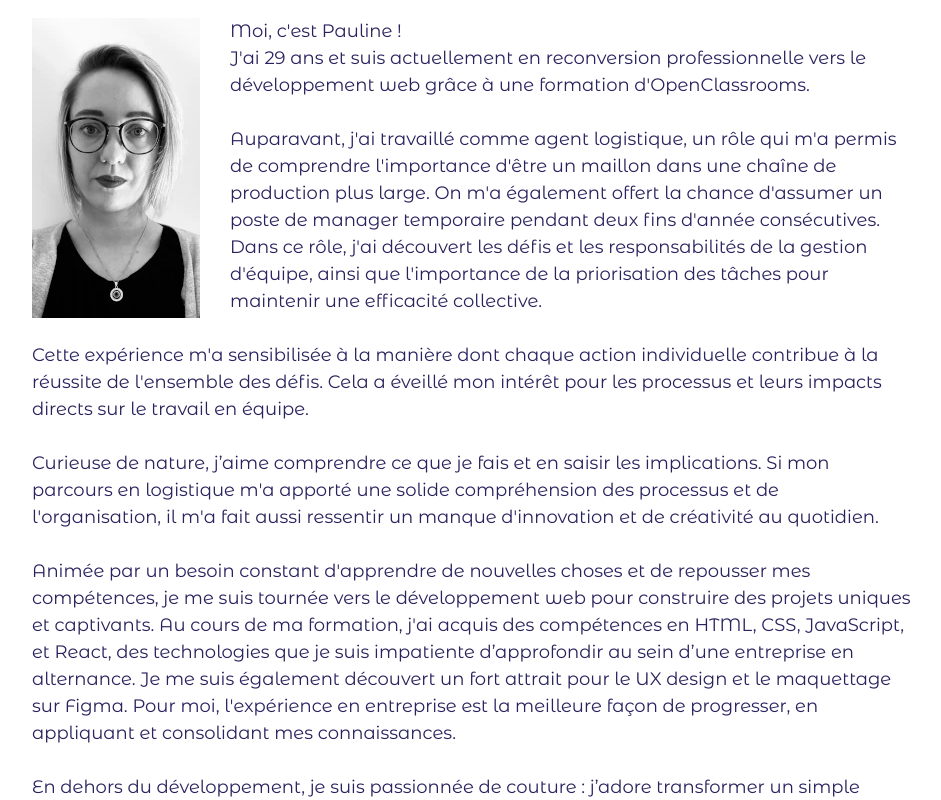
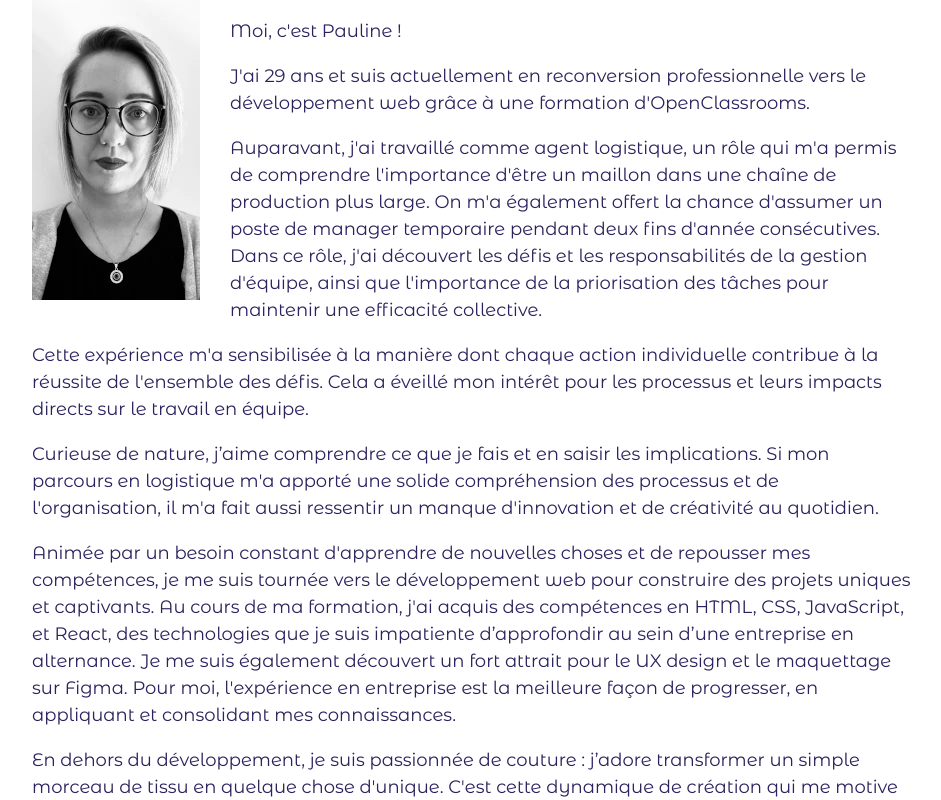
Before and after one commit to pauline-delacour/Mon-Portfolio, a React (Create React App) app: page /about in a window 1280 px wide. Shown: the part 260-1060 px from the top of the page, without its empty margins (168-1109 px from the left). Built offline with nearby package versions, Linux system fonts and the light colour scheme.

Commit message:
Mise en place de bonne pratique en supprimant les balise <br/>

```diff
--- a/src/pages/About.jsx
+++ b/src/pages/About.jsx
@@ -3,51 +3,55 @@ import Photo from "../assets/paulinedelacour.webp";
 const About = () => {
   return (
     <article className="apropos">
+      <div>
+        <img src={Photo} alt="Pauline Delacour " />
+        <p>Moi, c'est Pauline ! </p>
         <p>
-        <img src={Photo} alt="Pauline Delacour " />
-        Moi, c'est Pauline !<br />
-        J'ai 29 ans et suis actuellement en reconversion professionnelle vers le
-        développement web grâce à une formation d'OpenClassrooms.
-        <br />
-        <br />
+          J'ai 29 ans et suis actuellement en reconversion professionnelle vers
+          le développement web grâce à une formation d'OpenClassrooms.
+        </p>
+
+        <p>
           Auparavant, j'ai travaillé comme agent logistique, un rôle qui m'a
           permis de comprendre l'importance d'être un maillon dans une chaîne de
           production plus large. On m'a également offert la chance d'assumer un
-        poste de manager temporaire pendant deux fins d'année consécutives. Dans
-        ce rôle, j'ai découvert les défis et les responsabilités de la gestion
-        d'équipe, ainsi que l'importance de la priorisation des tâches pour
-        maintenir une efficacité collective.
-        <br />
-        <br />
+          poste de manager temporaire pendant deux fins d'année consécutives.
+          Dans ce rôle, j'ai découvert les défis et les responsabilités de la
+          gestion d'équipe, ainsi que l'importance de la priorisation des tâches
+          pour maintenir une efficacité collective.
+        </p>
+
+        <p>
           Cette expérience m'a sensibilisée à la manière dont chaque action
           individuelle contribue à la réussite de l'ensemble des défis. Cela a
           éveillé mon intérêt pour les processus et leurs impacts directs sur le
           travail en équipe.
-        <br />
-        <br />
+        </p>
+        <p>
           Curieuse de nature, j’aime comprendre ce que je fais et en saisir les
           implications. Si mon parcours en logistique m'a apporté une solide
           compréhension des processus et de l'organisation, il m'a fait aussi
           ressentir un manque d'innovation et de créativité au quotidien.
-        <br />
-        <br />
+        </p>
+        <p>
           Animée par un besoin constant d'apprendre de nouvelles choses et de
-        repousser mes compétences, je me suis tournée vers le développement web
-        pour construire des projets uniques et captivants. Au cours de ma
+          repousser mes compétences, je me suis tournée vers le développement
+          web pour construire des projets uniques et captivants. Au cours de ma
           formation, j'ai acquis des compétences en HTML, CSS, JavaScript, et
           React, des technologies que je suis impatiente d’approfondir au sein
           d’une entreprise en alternance. Je me suis également découvert un fort
           attrait pour le UX design et le maquettage sur Figma. Pour moi,
           l'expérience en entreprise est la meilleure façon de progresser, en
           appliquant et consolidant mes connaissances.
-        <br />
-        <br />
+        </p>
+        <p>
           En dehors du développement, je suis passionnée de couture : j’adore
-        transformer un simple morceau de tissu en quelque chose d'unique. C'est
-        cette dynamique de création qui me motive jour après jour !<br />
-        <br />
-        Merci d'avoir pris le temps de lire ma présentation !
+          transformer un simple morceau de tissu en quelque chose d'unique.
+          C'est cette dynamique de création qui me motive jour après jour !
         </p>
+
+        <p>Merci d'avoir pris le temps de lire ma présentation !</p>
+      </div>
     </article>
   );
 };
```
Lines whose indentation alone changed are shown as unchanged.
